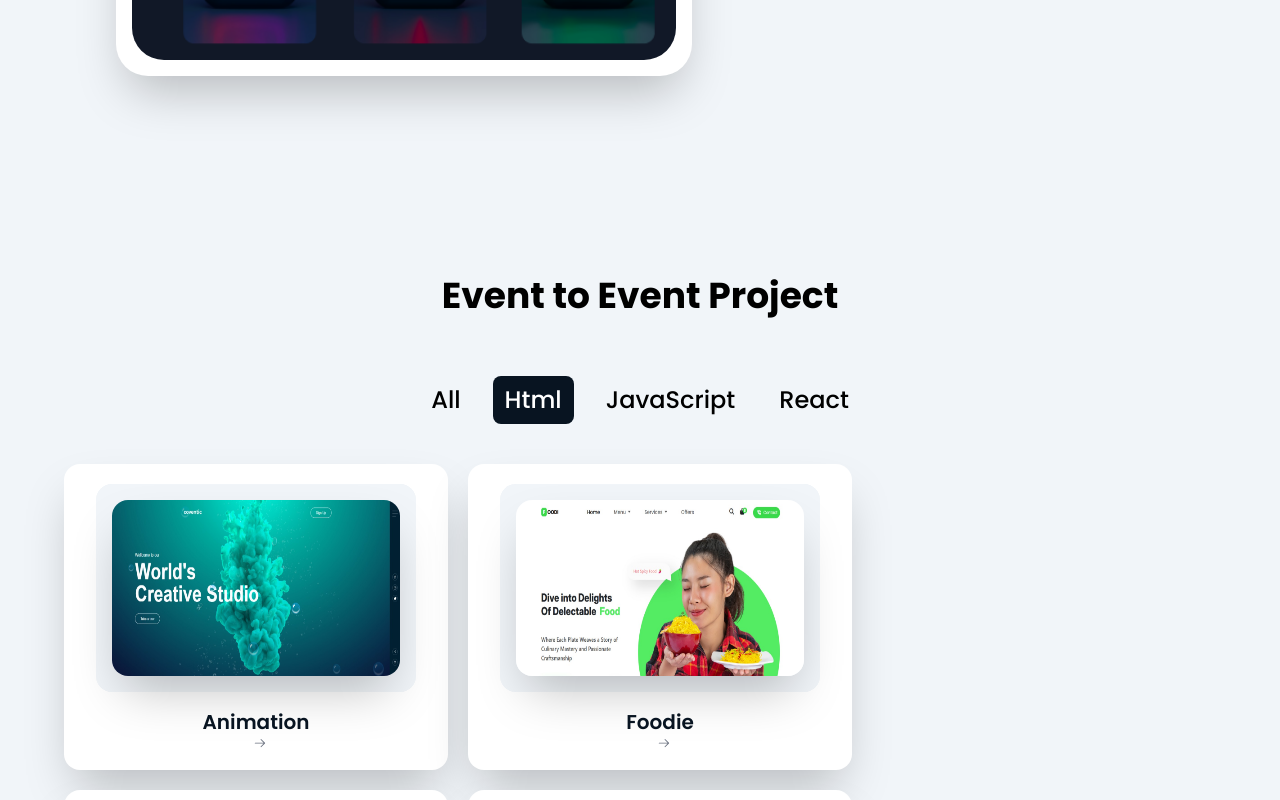
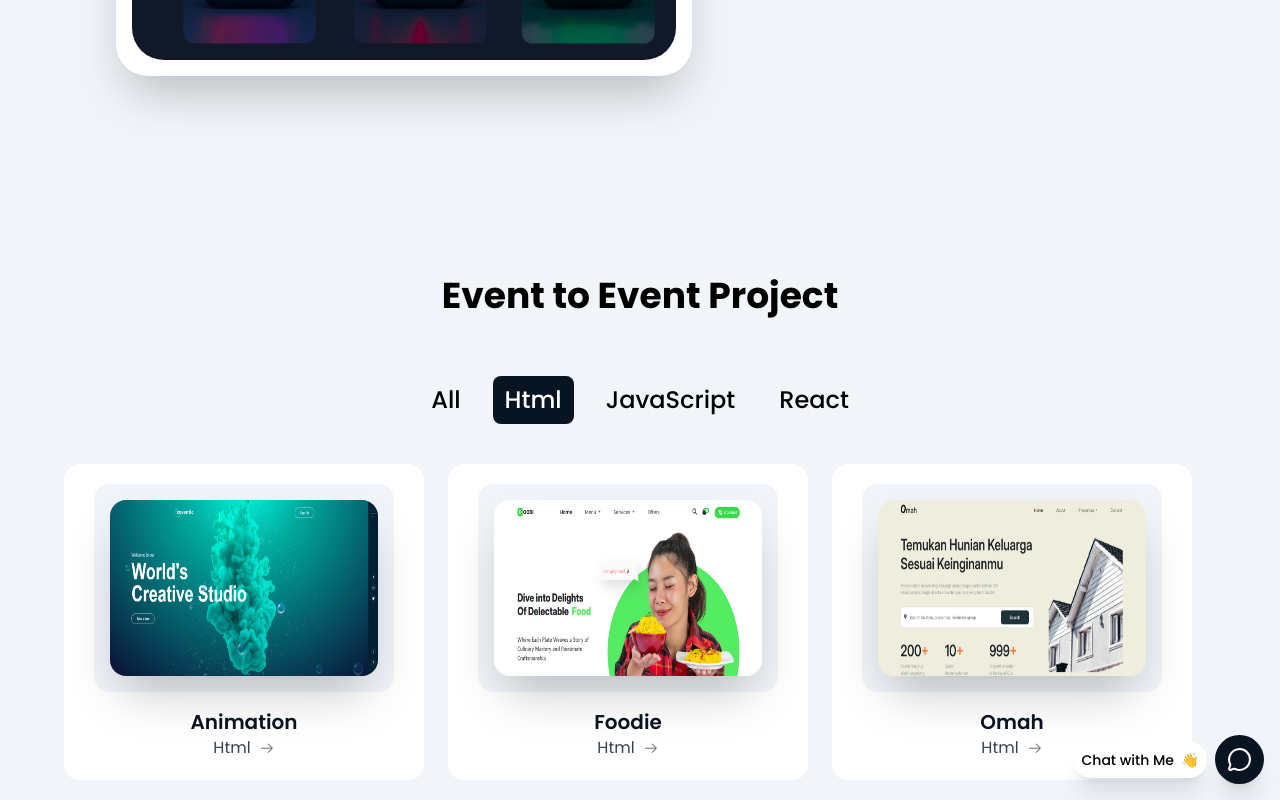
Before and after one commit to farzanacoder/my-portfolio, a React (Vite) app: page / in a window 1280 px wide. Both pictures are taken after a click on the element "Html". Shown: the part 3460-4260 px from the top of the page. Built offline with nearby package versions, Linux system fonts and the light colour scheme.

Commit message:
chaticon added

```diff
--- a/package.json
+++ b/package.json
@@ -11,11 +11,14 @@
   },
   "dependencies": {
     "@tailwindcss/vite": "^4.1.10",
+    "lucide-react": "^0.525.0",
     "react": "^19.1.0",
     "react-dom": "^19.1.0",
     "react-icons": "^5.5.0",
     "react-router-dom": "^7.6.3",
     "react-scroll": "^1.9.3",
+    "react-slick": "^0.30.3",
+    "slick-carousel": "^1.8.1",
     "tailwindcss": "^4.1.10"
   },
   "devDependencies": {
--- /dev/null
+++ b/src/components/Chaticon.jsx
@@ -0,0 +1,17 @@
+import React from "react";
+import { MessageCircle } from "lucide-react";
+
+const Chaticon = () => {
+  return (
+    <div className="fixed cursor-pointer bottom-4 right-4 flex items-center space-x-2 z-10">
+      <div className="bg-white px-2 py-2 rounded-full shadow-xl text-sm font-medium">
+        Chat with Me <span className="ml-1">👋</span>
+      </div>
+      <button className="bg-drk p-3 rounded-full shadow-xl text-white hover:bg-sublight duration-500">
+        <MessageCircle size={25} />
+      </button>
+    </div>
+  );
+};
+
+export default Chaticon;
--- /dev/null
+++ b/src/components/NextSlide.jsx
@@ -0,0 +1,13 @@
+import React from 'react'
+import { IoIosArrowForward } from 'react-icons/io'
+
+const NextSlide = ({className , onClick}) => {
+  return (
+     <div className={`${className} relative`}
+     onClick={onClick}>
+     <div className='w-14 h-10 bg-drk text-light z-10 flex justify-center items-center rounded-xl absolute -bottom-[124px] right-[420px] -translate-y-1/2 -translate-x-1/2 cursor-pointer'> <IoIosArrowForward className=' text-xl' /></div>
+    </div>
+  )
+}
+
+export default NextSlide
--- /dev/null
+++ b/src/components/PrevSlide.jsx
@@ -0,0 +1,15 @@
+import React from 'react'
+import { IoIosArrowBack } from 'react-icons/io'
+
+const PrevSlide = ({ className, onClick }) => {
+    return (
+        <div
+            className={`${className} relative`}
+            onClick={onClick}
+        >
+            <div className='w-14 h-10  bg-drk text-light z-10 flex items-center justify-center rounded-xl absolute top-[400px] left-[530px] -translate-y-1/2 -translate-x-1/3 cursor-pointer'><IoIosArrowBack className=' text-2xl' /></div>
+        </div>
+    )
+}
+
+export default PrevSlide
--- a/src/components/ProjectCard.jsx
+++ b/src/components/ProjectCard.jsx
@@ -5,18 +5,18 @@
 
 const ProjectCard = ({ image, title, category }) => {
     return (
-        <Flex className='w-sm flex-col items-center bg-white py-5 rounded-2xl shadow-2xl relative group/item'>
-            <Flex className='w-xs h-52 bg-light justify-center items-center rounded-2xl'>
-                <div className='w-xs mx-auto h-52 bg-light rounded-2xl p-4'>
+        <Flex className='w-[360px] flex-col gap-x-5 items-center bg-white py-5 rounded-2xl relative group/item'>
+            <Flex className='w-[300px] h-52 bg-light justify-center items-center rounded-2xl'>
+                <div className='w-[300px] mx-auto h-52 bg-light rounded-2xl p-4'>
                     <Image className='w-full h-full rounded-2xl shadow-2xl' src={image} />
                 </div>
             </Flex>
 
             <h1 className='text-xl text-drk font-semibold pt-4'>{title}</h1>
 
-            <Flex className='justify-center items-center gap-x-2'>
-                <p className='text-xl text-paralight font-normal'>{category}</p>
-                <GoArrowRight className='text-sublight  text-sm font-normal' />
+            <Flex className='justify-center gap-x-2 items-center'>
+                <p className='text-md text-paralight'>{category}</p>
+                <GoArrowRight className='text-sublight  text-md' />
             </Flex>
 
             <Flex className='w-full h-full rounded-2xl absolute top-0 left-0 gap-x-4 justify-center items-center bg-gradient-to-l from-[#a4b0be]  to-[#57606f]  opacity-0 group-hover/item:opacity-70 transition-all duration-500 text-black text-2xl font-extrabold font-robo cursor-pointer'>
--- a/src/layouts/Contact.jsx
+++ b/src/layouts/Contact.jsx
@@ -13,7 +13,7 @@
 
 export default function ContactMe() {
   return (
-    <section id="contact" className="bg-light pb-32">
+    <section id="contact" className="bg-light pb-32 pt-28">
       <Container>
         <div className="text-center mb-24">
           <Heading text='Contact Me' />
--- a/src/layouts/Project.jsx
+++ b/src/layouts/Project.jsx
@@ -24,6 +24,12 @@
 import { IoIosArrowRoundForward } from 'react-icons/io'
 import ProjectCard from '../components/ProjectCard'
 
+import "slick-carousel/slick/slick.css";
+import Slider from 'react-slick'
+import PrevSlide from '../components/PrevSlide'
+import NextSlide from '../components/NextSlide'
+
+
 const Project = () => {
   let [itemlist, setItemlist] = useState(3)
   let list = ['All', 'Html', 'JavaScript', 'React']
@@ -31,6 +37,16 @@
   let handleItem = (index) => {
     setItemlist(index)
   }
+
+  var settings = {
+    infinite: true,
+    speed: 500,
+    slidesToShow: 3,
+    slidesToScroll: 1,
+    prevArrow: <PrevSlide/>,
+    nextArrow: <NextSlide/>,
+  };
+
   return (
     <section id='project' className='bg-light pb-20'>
       <Container>
@@ -94,58 +110,61 @@
           {
             itemlist === 0 ? (
 
-              <Flex className='gap-5 flex-wrap'>
-                <ProjectCard title='Animation' catagory='Html' image={Animation} />
-                <ProjectCard title='Foodie' catagory='Html' image={Restuarant} />
-                <ProjectCard title='Omah' catagory='Html' image={Omah} />
-                <ProjectCard title='Nextcent' catagory='Html' image={Nexcent} />
-                <ProjectCard title='Fresh' catagory='Html' image={Fresh} />
-                <ProjectCard title='Startup' catagory='Html' image={Startup} />
-                <ProjectCard title='UI' catagory='Html' image={Ui} />
-                <ProjectCard title='Petroil' catagory='Html' image={Petroil} />
-                <ProjectCard title='GoogleDrk' catagory='Html' image={GoogleDrk} />
-                <ProjectCard title='GogleLight' catagory='Html' image={GogleLight} />
-                <ProjectCard title='Cuda' catagory='Html' image={Cuda} />
-                <ProjectCard title='Adventure' catagory='Html' image={Adventure} />
+              <Slider {...settings}>
+                <ProjectCard title='Animation' category='Html' image={Animation} />
+                <ProjectCard title='Foodie' category='Html' image={Restuarant} />
+                <ProjectCard title='Omah' category='Html' image={Omah} />
+                <ProjectCard title='Nextcent' category='Html' image={Nexcent} />
+                <ProjectCard title='Fresh' category='Html' image={Fresh} />
+                <ProjectCard title='Startup' category='Html' image={Startup} />
+                <ProjectCard title='UI' category='Html' image={Ui} />
+                <ProjectCard title='Petroil' category='Html' image={Petroil} />
+                <ProjectCard title='GoogleDrk' category='Html' image={GoogleDrk} />
+                <ProjectCard title='GogleLight' category='Html' image={GogleLight} />
+                <ProjectCard title='Cuda' category='Html' image={Cuda} />
+                <ProjectCard title='Adventure' category='Html' image={Adventure} />
 
-                <ProjectCard title='Flower' catagory='Javascript' image={Btnclick} />
+                <ProjectCard title='Flower' category='Javascript' image={Btnclick} />
 
-                <ProjectCard title='Orebi' catagory='React' image={Orebi} />
-                <ProjectCard title='Lunchpiration' catagory='React' image={Lunchipiration} />
-                <ProjectCard title='Innovate' catagory='React' image={Innovate} />
-              </Flex>
+                <ProjectCard title='Orebi' category='React' image={Orebi} />
+                <ProjectCard title='Lunchpiration' category='React' image={Lunchipiration} />
+                <ProjectCard title='Innovate' category='React' image={Innovate} />
+              </Slider>
             )
               :
               itemlist === 1 ? (
-                <Flex className='gap-5 flex-wrap'>
-                  <ProjectCard title='Animation' catagory='Html' image={Animation} />
-                  <ProjectCard title='Foodie' catagory='Html' image={Restuarant} />
-                  <ProjectCard title='Omah' catagory='Html' image={Omah} />
-                  <ProjectCard title='Nextcent' catagory='Html' image={Nexcent} />
-                  <ProjectCard title='Fresh' catagory='Html' image={Fresh} />
-                  <ProjectCard title='Startup' catagory='Html' image={Startup} />
-                  <ProjectCard title='UI' catagory='Html' image={Ui} />
-                  <ProjectCard title='Petroil' catagory='Html' image={Petroil} />
-                  <ProjectCard title='GoogleDrk' catagory='Html' image={GoogleDrk} />
-                  <ProjectCard title='GogleLight' catagory='Html' image={GogleLight} />
-                  <ProjectCard title='Cuda' catagory='Html' image={Cuda} />
-                  <ProjectCard title='Adventure' catagory='Html' image={Adventure} />
-                </Flex>
+                <Slider {...settings}>
+
+                  <ProjectCard title='Animation' category='Html' image={Animation} />
+                  <ProjectCard title='Foodie' category='Html' image={Restuarant} />
+                  <ProjectCard title='Omah' category='Html' image={Omah} />
+                  <ProjectCard title='Nextcent' category='Html' image={Nexcent} />
+                  <ProjectCard title='Fresh' category='Html' image={Fresh} />
+                  <ProjectCard title='Startup' category='Html' image={Startup} />
+                  <ProjectCard title='UI' category='Html' image={Ui} />
+                  <ProjectCard title='Petroil' category='Html' image={Petroil} />
+                  <ProjectCard title='GoogleDrk' category='Html' image={GoogleDrk} />
+                  <ProjectCard title='GogleLight' category='Html' image={GogleLight} />
+                  <ProjectCard title='Cuda' category='Html' image={Cuda} />
+                  <ProjectCard title='Adventure' category='Html' image={Adventure} />
+                </Slider>
+
               )
                 :
                 itemlist == 2 ? (
-                  <Flex className='gap-5 flex-wrap'>
-                    <ProjectCard title='Flower' catagory='Javascript' image={Btnclick} />
-                  </Flex>
+                  <Slider {...settings}>
+                    <ProjectCard title='Flower' category='Javascript' image={Btnclick} />
+                  </Slider>
+
                 )
                   :
                   (
-                    <Flex className='gap-x-5 flex-wrap'>
+                    <Slider {...settings}>
+                      <ProjectCard title='Orebi' category='React' image={Orebi} />
+                      <ProjectCard title='Lunchpiration' category='React' image={Lunchipiration} />
+                      <ProjectCard title='Innovate' category='React' image={Innovate} />
+                    </Slider>
 
-                      <ProjectCard title='Orebi' catagory='React' image={Orebi} />
-                      <ProjectCard title='Lunchpiration' catagory='React' image={Lunchipiration} />
-                      <ProjectCard title='Innovate' catagory='React' image={Innovate} />
-                    </Flex>
                   )
 
           }
--- a/src/pages/Home.jsx
+++ b/src/pages/Home.jsx
@@ -5,6 +5,7 @@
 import Contact from '../layouts/Contact'
 import Project from '../layouts/Project'
 import Banner from '../layouts/Banner'
+import Chaticon from '../components/Chaticon'
 
 const Home = () => {
   return (
@@ -15,6 +16,7 @@
       <Services />
       <Project />
       <Contact />
+      <Chaticon/>
     </>
   )
 }
```
Also changed, not shown: 1 other file (tests, documents, lock files or other folders).
